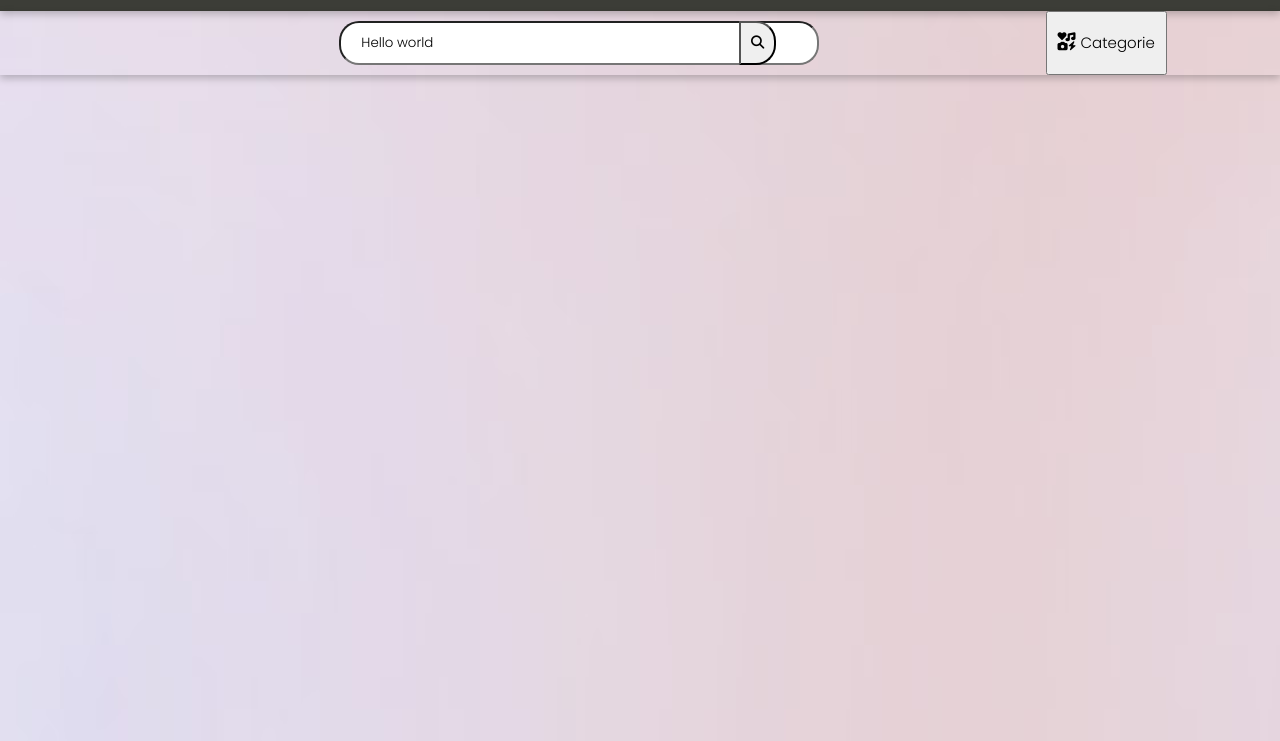
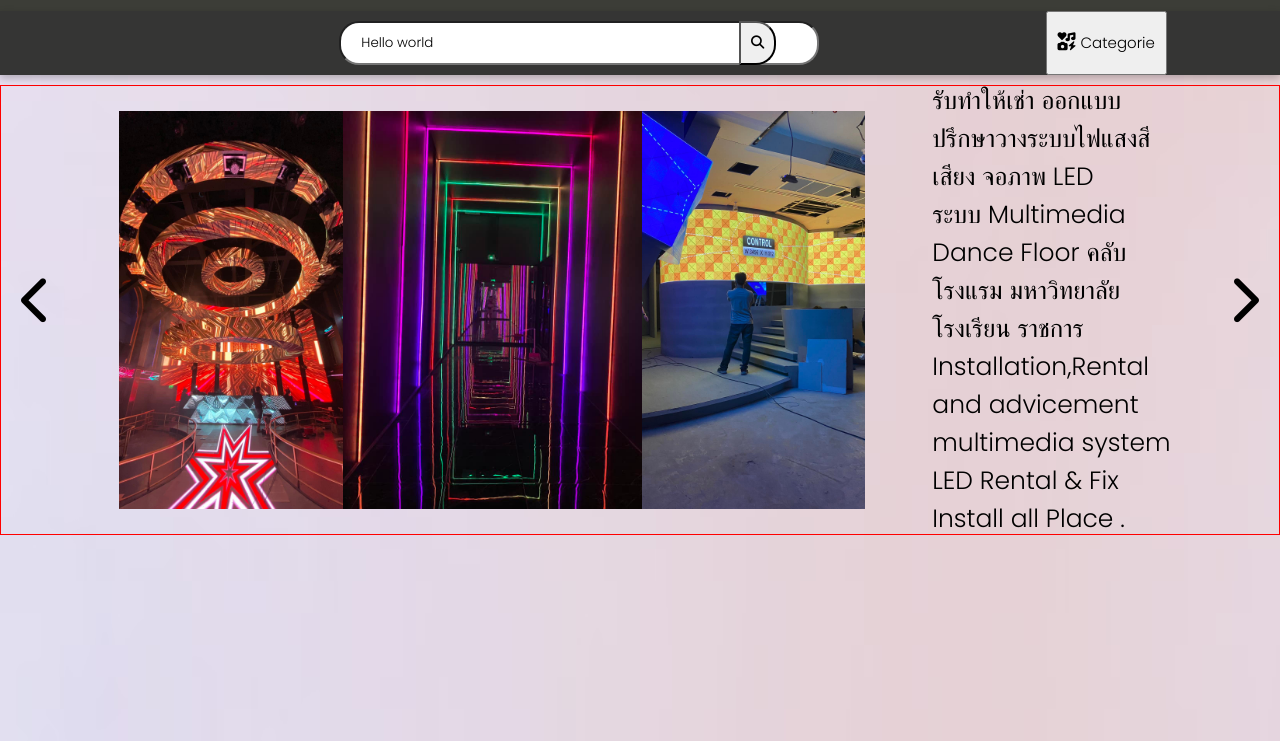
Before and after one commit to Chalongrath-Kodsriwong/E-commerce_Website_Seller, a plain HTML site: page Font-End_Size/index.html in a window 1280 px wide. Shown: the part 59-800 px from the top of the page. Drawn offline with nearby package versions, Linux system fonts and the light colour scheme.

Commit message:
send_imgAndDescription

```diff
--- a/Font-End_Size/app.js
+++ b/Font-End_Size/app.js
@@ -95,11 +95,11 @@ $(document).ready(function () {
     $(btn).click(function () {
         if (switchs) {
             bg.css({
-                "background-color": "#3C3D37"
+                "background": 'url("../Font-End_Size/image/background\(test2\).avif")'
             });
         } else {
             bg.css({
-                "background-color": "white"
+                "background": 'url("../Font-End_Size/image/background\(test1\).avif")'
             });
         }
         switchs = !switchs;
@@ -119,5 +119,6 @@ $(document).ready(function () {
         switchOfCategorie = !switchOfCategorie;
     });
 
+    // Slide display promote
 
 });
--- a/Font-End_Size/index.html
+++ b/Font-End_Size/index.html
@@ -77,6 +77,54 @@
             </ul>
         </div>
     </header>
+    <main>
+        <div class="container">
+            <div class="promote">
+                <i class="fa fa-solid fa-chevron-left"></i>
+                <div class="picture">
+                        <div class="sec1">
+                            <img src="image/pic1.jpg" class="imgs1" alt="">
+                            <img src="image/pic3.jpg" class="imgs2" alt="">
+                            <img src="image/pic4.jpg" class="imgs3" alt="">
+                        </div>
+                        <div class="sec2">
+                            <img src="image/pic1.jpg" class="imgs1" alt="">
+                            <img src="image/pic3.jpg" class="imgs2" alt="">
+                            <img src="image/pic4.jpg" class="imgs3" alt="">
+                        </div>
+                        <div class="sec3">
+                            <img src="image/pic1.jpg" class="imgs1" alt="">
+                            <img src="image/pic3.jpg" class="imgs2" alt="">
+                            <img src="image/pic4.jpg" class="imgs3" alt="">
+                        </div>
+                </div>
+                <div class="description">
+                    <div class="descript1">
+                        <p>
+                            รับทำให้เช่า ออกแบบ ปรึกษาวางระบบไฟแสงสีเสียง จอภาพ LED
+                        </p>
+                        <p>
+                            ระบบ Multimedia Dance Floor คลับโรงแรม มหาวิทยาลัย โรงเรียน ราชการ
+                        </p>
+                        <p>
+                            Installation,Rental and advicement multimedia system LED Rental & Fix Install all Place .
+                        </p>
+                    </div>
+                    <div class="descript2">
+                        <p>aspdlapsldplaplsdpla</p>
+                        <p>aspdlapsldplaplsdpla</p>
+                        <p>aspdlapsldplaplsdpla</p>
+                    </div>
+                    <div class="descript3">
+                        <p>12312312131231adasd</p>
+                        <p>12312312131231adasd</p>
+                        <p>12312312131231adasd</p>
+                    </div>
+                </div>
+                <i class="fa fa-solid fa-chevron-right"></i>
+            </div>
+        </div>
+    </main>
     <script src="https://code.jquery.com/jquery-3.7.1.min.js"></script>
     <script src="app.js"></script>
 </body>
--- a/Font-End_Size/style.css
+++ b/Font-End_Size/style.css
@@ -33,6 +33,7 @@ header {
     display: flex;
     justify-content: space-around;
     box-shadow: rgba(0, 0, 0, 0.24) 0px 3px 8px;
+    background-color: #353534;
 }
 
 .searchbox {
@@ -45,6 +46,7 @@ header {
     padding: 10px 200px 10px 20px;
     border-radius: 20px;
     position: relative;
+    outline: none;
 }
 
 .searchbox button {
@@ -53,6 +55,7 @@ header {
     margin-left: 22.3rem;
     border-radius: 0px 20px 20px 0px;
     cursor: pointer;
+    outline: none;
 }
 
 /* Menu Hover Effect */
@@ -290,4 +293,70 @@ input:checked + .slider:before {
 
 body{
     background: url("../Font-End_Size/image/background\(test1\).avif");
+    height: 100rem;
 }
+
+main .container .promote{
+    border: 1px solid red;
+    margin-top: 10px;
+    height: 450px;
+    display: flex;
+    justify-content: center;
+    align-content: center;
+}
+
+/* Struture Promote */
+.promote{
+    display: flex;
+    align-items: center;
+    padding: 0px 0px 20px 0px;
+}
+
+/* Section Arrow Promote */
+.promote .fa{
+    font-size: 50px;
+    padding: 20px;
+    cursor: pointer;
+}
+
+/* Section Picture Promote */
+
+.promote .picture .sec1, .promote .picture .sec2, .promote .picture .sec3{
+    width: 800px;
+    height: 400px;
+    margin-left: 20px;
+    margin-right: 20px;
+    margin-top: 20px;
+}
+
+.picture .sec1, .picture .sec2, .picture .sec3{
+    display: flex;
+    justify-content: center;
+    padding: 1px;
+}
+
+.picture .sec2, .picture .sec3{
+    display: none;
+}
+
+
+/* Section Description */
+
+.promote .description{
+    width: 800px;
+    height: 400px;
+    margin-left: 20px;
+    margin-right: 20px;
+    margin-top: 20px;
+}
+
+.promote .description{
+    display: flex;
+    align-items: center;
+    justify-content: center;
+    font-size: 25px;
+}
+
+.promote .description .descript2, .promote .description .descript3{
+    display: none;
+}
```
Also changed, not shown: Font-End_Size/image/pic1.jpg (added), Font-End_Size/image/pic2.jpg (added), Font-End_Size/image/pic3.jpg (added), Font-End_Size/image/pic4.jpg (added).
